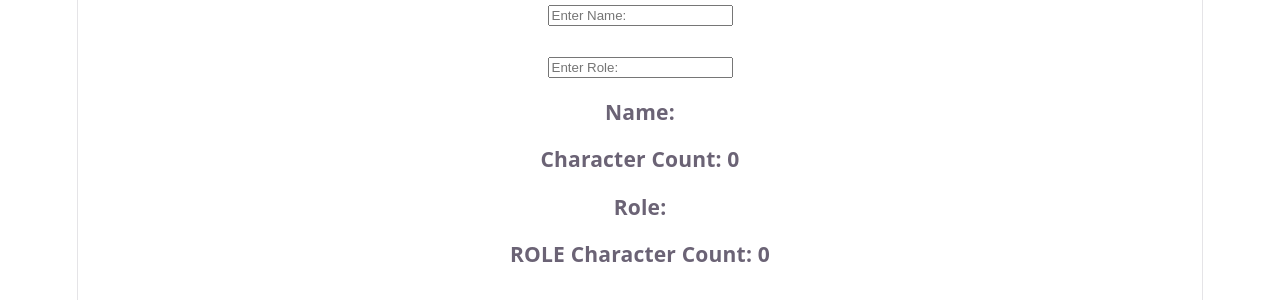
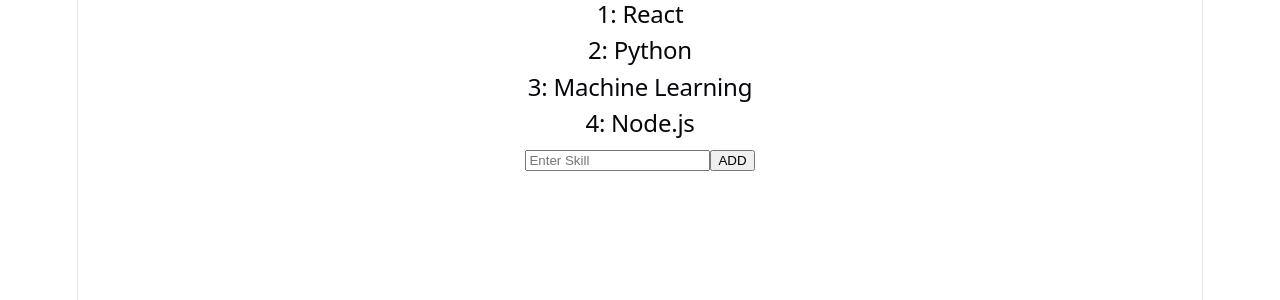
Before and after one commit to Ayushb1234/React-JS-Full-Course-Notes, a React (Vite) app in the folder react-course/: page / in a window 1280 px wide. Shown: the top 300 px of the page. Built offline with nearby package versions, Linux system fonts and the light colour scheme.

Commit message:
map and lists Projects

```diff
--- a/react-course/src/App.jsx
+++ b/react-course/src/App.jsx
@@ -53,15 +53,16 @@
 
 
 import { useState } from 'react';
+import Skill from "./components/map&list";
 // import { Welcome, Profile } from './components/profile';
 
 
 
 function App() {
 
-  const [count,setCount] = useState(0);
-  const [name,setName] = useState("");
-  const [role,setRole] = useState("");
+  // const [count,setCount] = useState(0);
+  // const [name,setName] = useState("");
+  // const [role,setRole] = useState("");
 
     return (
         <div>
@@ -80,7 +81,7 @@
             }}> Decrease </button>
             <button onClick={() => setCount(0)}> Reset </button> */}
 
-            <input type="text" value={name} placeholder='Enter Name:' onChange={(e) => { setName(e.target.value); setCount(count+1)}} />
+            {/* <input type="text" value={name} placeholder='Enter Name:' onChange={(e) => { setName(e.target.value); setCount(count+1)}} />
 
             <br />
             <br />
@@ -92,7 +93,9 @@
             <h3>Character Count: {name.length}</h3>
 
             <h3>Role: {role}</h3>
-            <h3> ROLE Character Count: {role.length}</h3>
+            <h3> ROLE Character Count: {role.length}</h3> */}
+
+            <Skill />
 
 
 
--- /dev/null
+++ b/react-course/src/components/map&list.jsx
@@ -0,0 +1,57 @@
+import React, { useState } from "react";
+
+function Skill() {
+
+    const [skills, setSkills] = useState([
+        "React",
+        "Python",
+        "Machine Learning",
+        "Node.js"
+    ]);
+
+    const [name, setName] = useState("");
+
+    function addSkill() {
+
+        if (name.trim() !== "") {
+
+            setSkills([...skills, name]);
+
+            setName("");
+        }
+    }
+
+    return (
+
+        <div>
+
+            {skills.map((skill, index) => {
+
+                if (skill === "Machine Learning") {
+                    console.log("AI Skill");
+                }
+
+                return (
+                    <h2 key={index}>
+                        {index + 1}: {skill}
+                    </h2>
+                );
+
+            })}
+
+            <input
+                type="text"
+                value={name}
+                placeholder="Enter Skill"
+                onChange={(e) => setName(e.target.value)}
+            />
+
+            <button onClick={addSkill}>
+                ADD
+            </button>
+
+        </div>
+    );
+}
+
+export default Skill;
```
